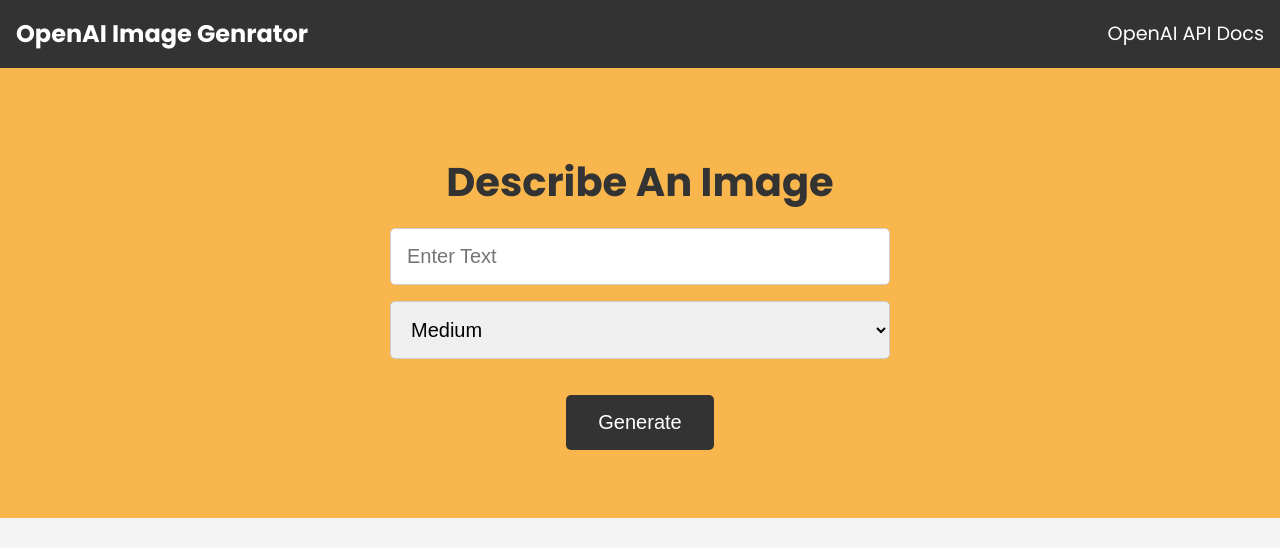
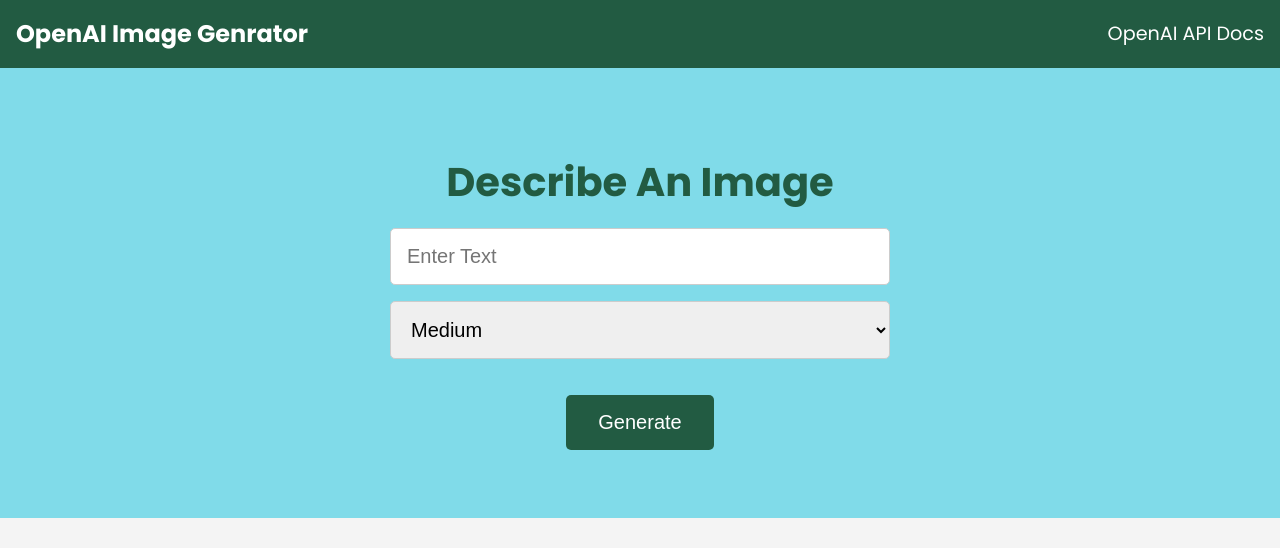
Before and after one commit to ishika-batra/imaginate, a website: page public/index.html in a window 1280 px wide. Drawn offline with Linux system fonts and the light colour scheme.

Commit message:
css changed

```diff
--- a/public/css/style.css
+++ b/public/css/style.css
@@ -9,7 +9,7 @@
 }
 
 :root {
-  --primary-color: #f9b64d;
+  --primary-color: #80dbe9;
 }
 
 body {
@@ -22,7 +22,7 @@ body {
 
 /* Navbar */
 .navbar {
-  background: #333;
+  background: #225b42;
   color: #fff;
   padding: 1rem;
   display: flex;
@@ -58,7 +58,7 @@ body {
 
 .showcase h1 {
   font-size: 2.5rem;
-  color: #333;
+  color: #225b42;
   text-align: center;
   padding: 1rem 0;
 }
@@ -88,7 +88,7 @@ form button {
   padding: 1rem 2rem;
   border: none;
   border-radius: 5px;
-  background: #333;
+  background: #225b42;
   color: #fff;
   cursor: pointer;
   margin-top: 20px;
```
